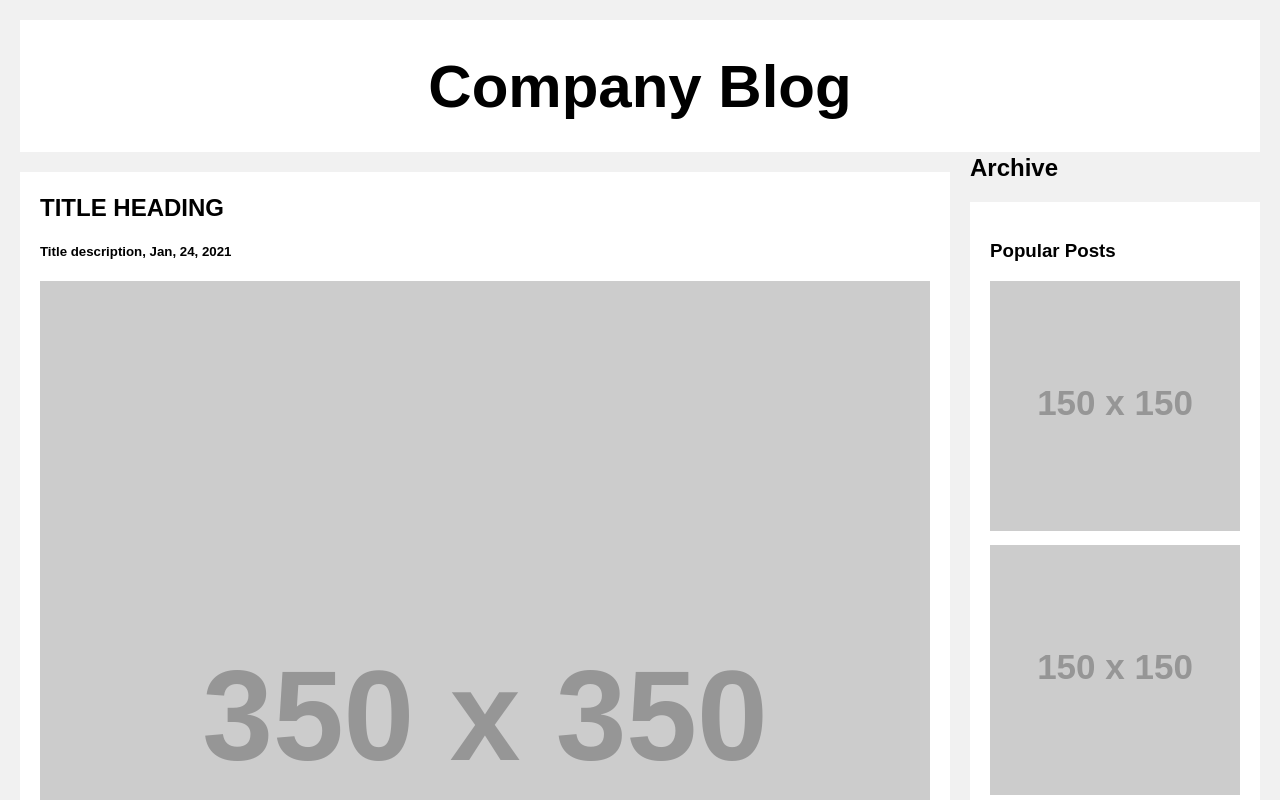
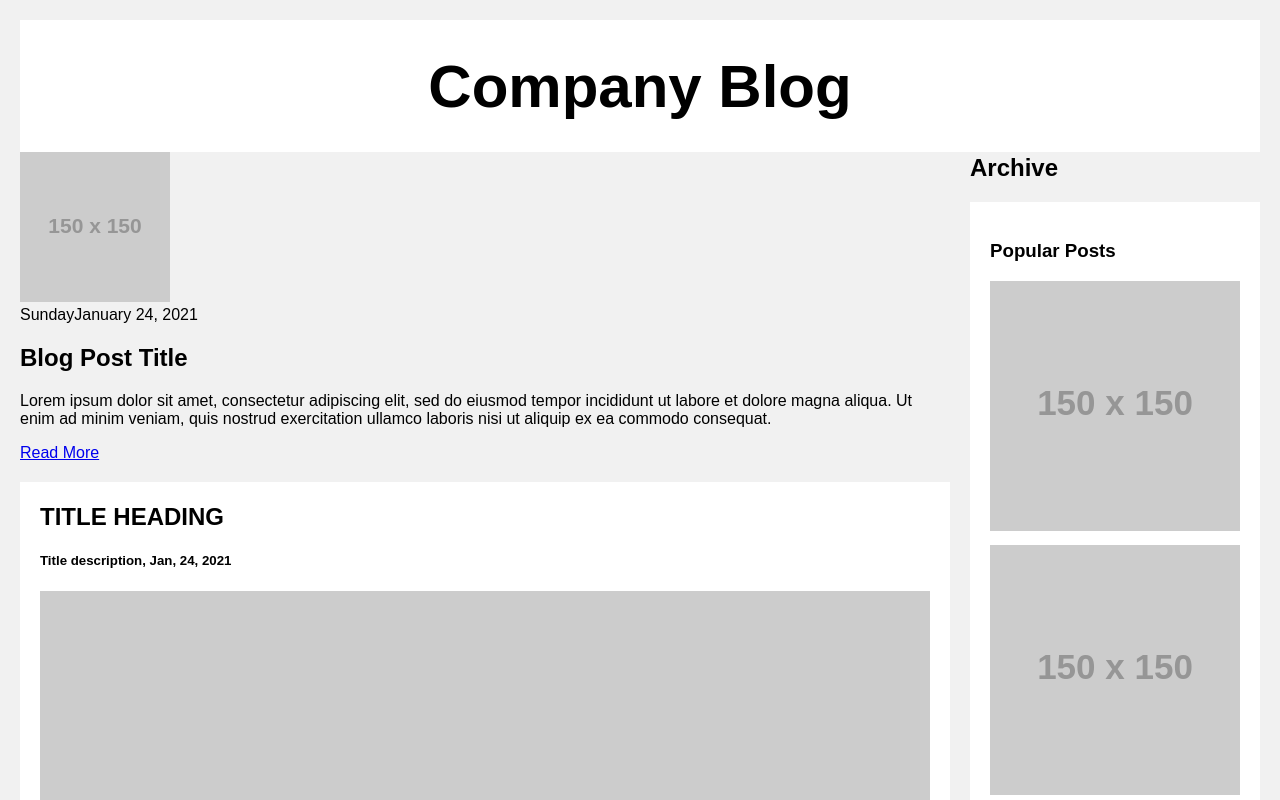
Before and after one commit to GabbyJ/Lifeblue-Blog, a React (Create React App) app: page / in a window 1280 px wide. Shown: the top 800 px of the page. Built offline with nearby package versions, Linux system fonts and the light colour scheme.

Commit message:
new blog card layout html

```diff
--- a/src/App.js
+++ b/src/App.js
@@ -6,6 +6,22 @@ function App() {
       </header>
       <main className="row">
         <section className="left-column">
+          <div className="blog-post">
+            <div className="blog-img">
+              <img src="https://via.placeholder.com/150" alt="blog post"/>
+            </div>
+            <div className="blog-info">
+              <div className="blog-date">
+                <span>Sunday</span>
+                <span>January 24, 2021</span>
+              </div>
+              <h1 className="blog-title">Blog Post Title</h1>
+              <p className="blog-summary">
+                Lorem ipsum dolor sit amet, consectetur adipiscing elit, sed do eiusmod tempor incididunt ut labore et dolore magna aliqua. Ut enim ad minim veniam, quis nostrud exercitation ullamco laboris nisi ut aliquip ex ea commodo consequat.
+              </p>
+              <a href="#" className="read-more">Read More</a>
+            </div>
+          </div>
           <div className="card">
             <h2>TITLE HEADING</h2>
             <h5>Title description, Jan, 24, 2021</h5>
```
Also changed, not shown: 1 other file (tests, documents, lock files or other folders).
